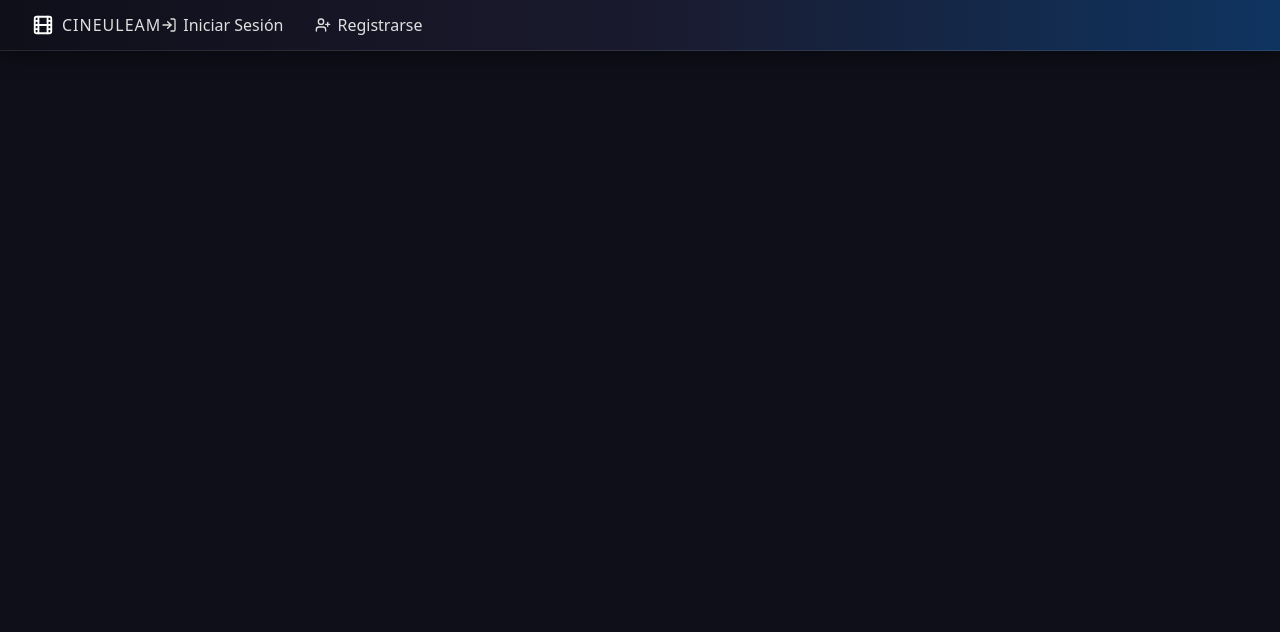
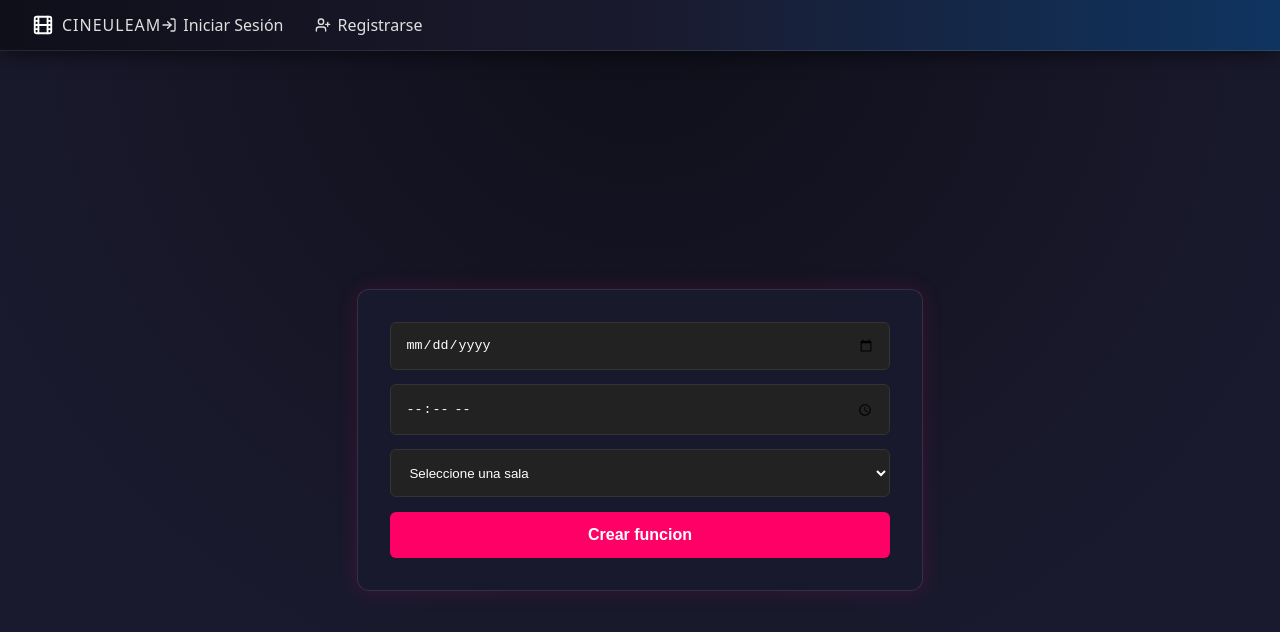
Before and after one commit to MarlonX-a/CineUleam, a React (Vite) app in the folder frontend/: page /1/crear-funcion in a window 1280 px wide. Shown: the top 632 px of the page. Built offline with nearby package versions, Linux system fonts and the light colour scheme; no server answers; the database is empty.

Commit message:
nuevos formularios

```diff
--- a/frontend/src/App.jsx
+++ b/frontend/src/App.jsx
@@ -6,6 +6,7 @@ import { LoginPage } from './Pages/LoginPage';
 import { PeliculasAdmin } from './Pages/PeliculaAdmin';
 import { CrearPelicula } from './Pages/CrearPelicula';
 import { SalaPage } from './Pages/SalaPage';
+import { FuncionPage } from './Pages/FuncionPage';
 
 function App() {
 
@@ -20,6 +21,7 @@ function App() {
         <Route path='/pelicula-admin' element={<PeliculasAdmin />} />
         <Route path='/crear-pelicula' element={<CrearPelicula />} />
         <Route path='/crear-sala' element={<SalaPage />} />
+        <Route path=':id/crear-funcion' element={<FuncionPage />} />
 
       </Routes>
     </>
--- a/frontend/src/Pages/FuncionPage.jsx
+++ b/frontend/src/Pages/FuncionPage.jsx
@@ -1,8 +1,48 @@
+import { useForm } from "react-hook-form"
+import { useState, useEffect } from "react";
+import { useParams } from "react-router-dom";
+import { supabase } from "../api/supabaseClient";
+
 export function FuncionPage() {
+    const [salas, setSalas] = useState([]);
+    const { id } = useParams();
+
+    const {
+        register,
+        handleSubmit,
+        formState: { errors }
+    } = useForm();
+
+    useEffect(() => {
+        async function loadsalas() {
+            const { data, error } = await supabase.from("sala").select("*");
+            if (error) return console.error(error);
+            setSalas(data);
+        }
+        loadsalas();
+    }, [])
+
+    console.log(salas);
+
+    const onSubmit = handleSubmit((data) => {
+        console.log("Funcion creada correctamente", data);
+    })
+
   return (
-    <div>
-        <input type="date" />
-        <input type="time" />
+    <div className="register-container">
+        <form onSubmit={onSubmit}>
+            <input type="date" placeholder="Fecha"
+            {...register('fecha', { required: true })}
+            />
+            {errors.date && <span>La fecha es obligatoria</span>}
+            <input type="time"
+            {...register('hora', { required: true })}
+            />
+            <select>
+                <option value="">Seleccione una sala</option>
+            </select>
+            <button>Crear funcion</button>
+        </form>
     </div>
   )
 }
--- a/frontend/src/Pages/SalaPage.jsx
+++ b/frontend/src/Pages/SalaPage.jsx
@@ -1,5 +1,6 @@
 import { useForm } from "react-hook-form"
 import { supabase } from "../api/supabaseClient";
+import { useNavigate } from "react-router-dom";
 
 export function SalaPage() {
     const {
@@ -7,6 +8,7 @@ export function SalaPage() {
         handleSubmit,
         formState: { errors }
     } = useForm();
+    const navigate = useNavigate();
 
     const onSubmit = handleSubmit( async (data) =>{
         try {
@@ -19,6 +21,7 @@ export function SalaPage() {
          }])
          if (insertError) throw insertError;
          alert("Sala creada correctamente");
+         navigate("/")
         } catch (err) {
             console.error(err);
         }
@@ -27,7 +30,7 @@ export function SalaPage() {
 
 
   return (
-    <div>
+    <div className="register-container">
         <form onSubmit={onSubmit}>
             <input type="text" placeholder="Nombre"
             {...register('nombre', { required: true })}
```
